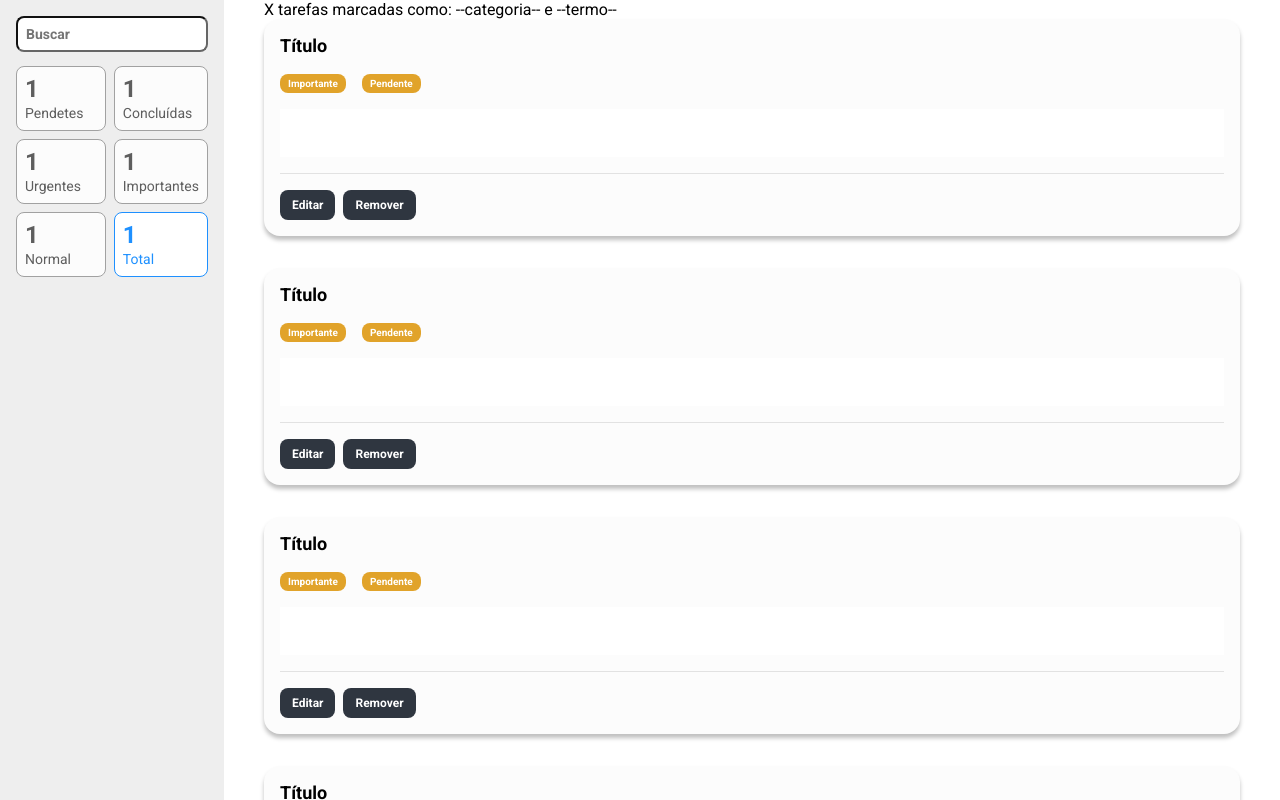
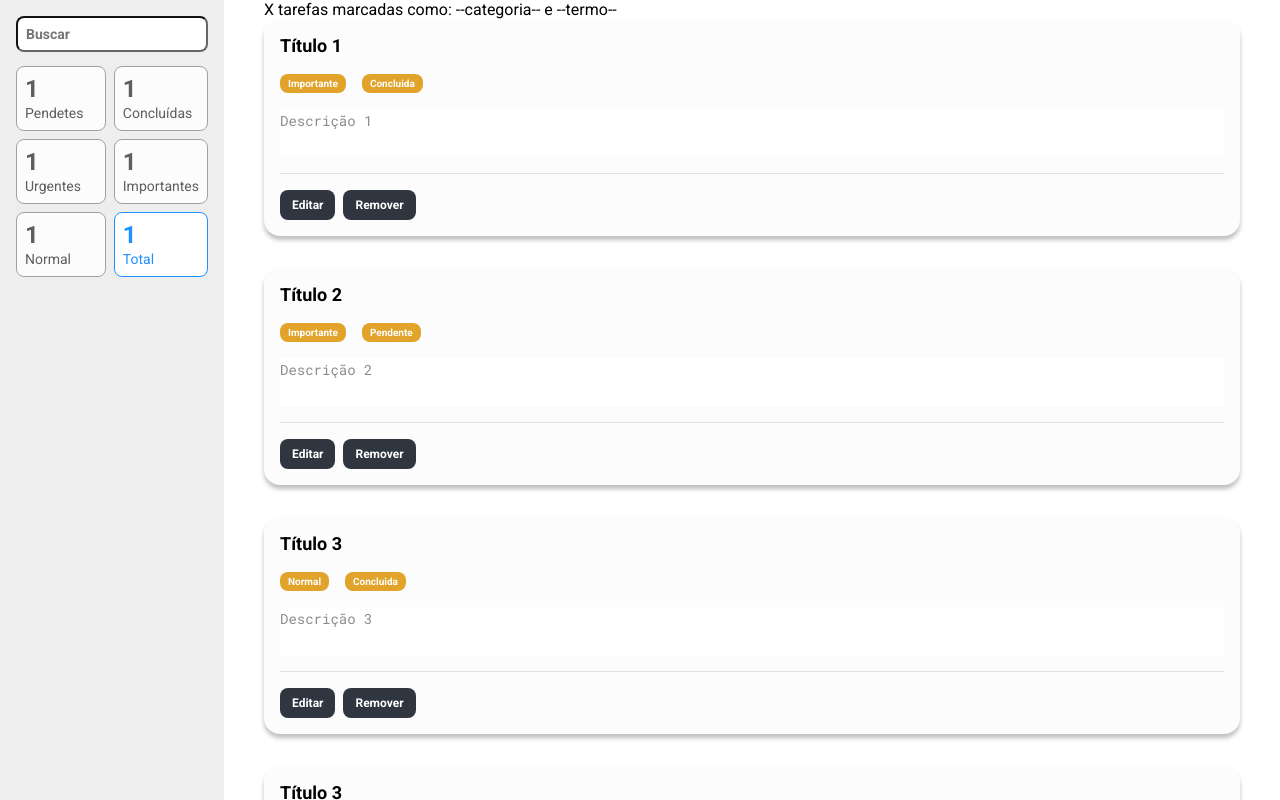
Before and after one commit to dayaneglsantos/Projeto5-EBAC-TodoList, a React (Create React App) app: page / in a window 1280 px wide. Built offline with nearby package versions, Linux system fonts and the light colour scheme.

Commit message:
Criando o estado de troca dos botões

```diff
--- a/src/components/FiltroCard/Tarefas/index.tsx
+++ /dev/null
@@ -1,16 +0,0 @@
-import * as S from './styles'
-
-const Tarefa = () => (
-  <S.Card>
-    <S.Titulo>Título</S.Titulo>
-    <S.Tag>Importante</S.Tag>
-    <S.Tag>Pendente</S.Tag>
-    <S.Descricao />
-    <S.BarraAcoes>
-      <S.Botao>Editar</S.Botao>
-      <S.Botao>Remover</S.Botao>
-    </S.BarraAcoes>
-  </S.Card>
-)
-
-export default Tarefa
--- /dev/null
+++ b/src/components/Tarefas/index.tsx
@@ -0,0 +1,37 @@
+import { useState } from 'react'
+import * as S from './styles'
+
+type Props = {
+  descricao: string
+  status: string
+  titulo: string
+  prioridade: string
+}
+
+const Tarefa = ({ descricao, titulo, prioridade, status }: Props) => {
+  const [estaEditando, setEstaEditando] = useState(false)
+
+  return (
+    <S.Card>
+      <S.Titulo>{titulo}</S.Titulo>
+      <S.Tag>{prioridade}</S.Tag>
+      <S.Tag>{status}</S.Tag>
+      <S.Descricao value={descricao} />
+      <S.BarraAcoes>
+        {estaEditando ? (
+          <>
+            <S.Botao>Salvar</S.Botao>
+            <S.Botao onClick={() => setEstaEditando(false)}>Cancelar</S.Botao>
+          </>
+        ) : (
+          <>
+            <S.Botao onClick={() => setEstaEditando(true)}>Editar</S.Botao>
+            <S.Botao>Remover</S.Botao>
+          </>
+        )}
+      </S.BarraAcoes>
+    </S.Card>
+  )
+}
+
+export default Tarefa
--- a/src/containers/Lista de Tarefas/index.tsx
+++ b/src/containers/Lista de Tarefas/index.tsx
@@ -1,34 +1,47 @@
-import Tarefa from '../../components/FiltroCard/Tarefas'
+import Tarefa from '../../components/Tarefas'
 import { Container } from './styles'
+
+const listaTarefas = [
+  {
+    titulo: 'Título 1',
+    descricao: 'Descrição 1',
+    prioridade: 'Importante',
+    status: 'Concluida'
+  },
+  {
+    titulo: 'Título 2',
+    descricao: 'Descrição 2',
+    prioridade: 'Importante',
+    status: 'Pendente'
+  },
+  {
+    titulo: 'Título 3',
+    descricao: 'Descrição 3',
+    prioridade: 'Normal',
+    status: 'Concluida'
+  },
+  {
+    titulo: 'Título 3',
+    descricao: 'Descrição 3',
+    prioridade: 'Urgente',
+    status: 'Pendente'
+  }
+]
 
 const ListaTarefas = () => (
   <Container>
     <p>X tarefas marcadas como: --categoria-- e --termo--</p>
     <ul>
-      <li>
-        <Tarefa />
-      </li>
-      <li>
-        <Tarefa />
-      </li>
-      <li>
-        <Tarefa />
-      </li>
-      <li>
-        <Tarefa />
-      </li>
-      <li>
-        <Tarefa />
-      </li>
-      <li>
-        <Tarefa />
-      </li>
-      <li>
-        <Tarefa />
-      </li>
-      <li>
-        <Tarefa />
-      </li>
+      {listaTarefas.map((t) => (
+        <li key={t.titulo}>
+          <Tarefa
+            descricao={t.descricao}
+            prioridade={t.prioridade}
+            titulo={t.titulo}
+            status={t.status}
+          />
+        </li>
+      ))}
     </ul>
   </Container>
 )
```
Also changed, not shown: src/components/Tarefas/styles.ts (renamed from src/components/FiltroCard/Tarefas/styles.ts).
